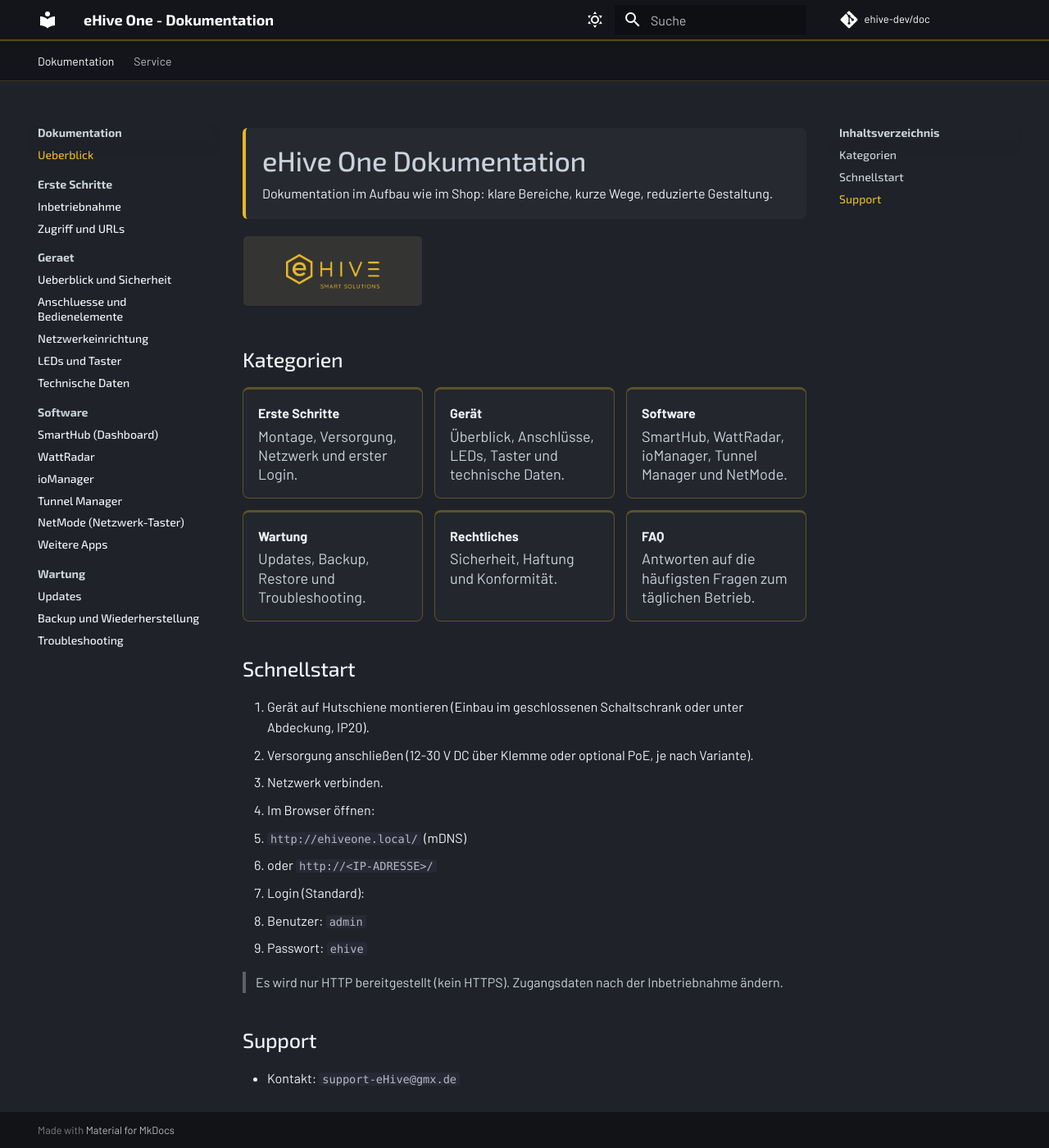
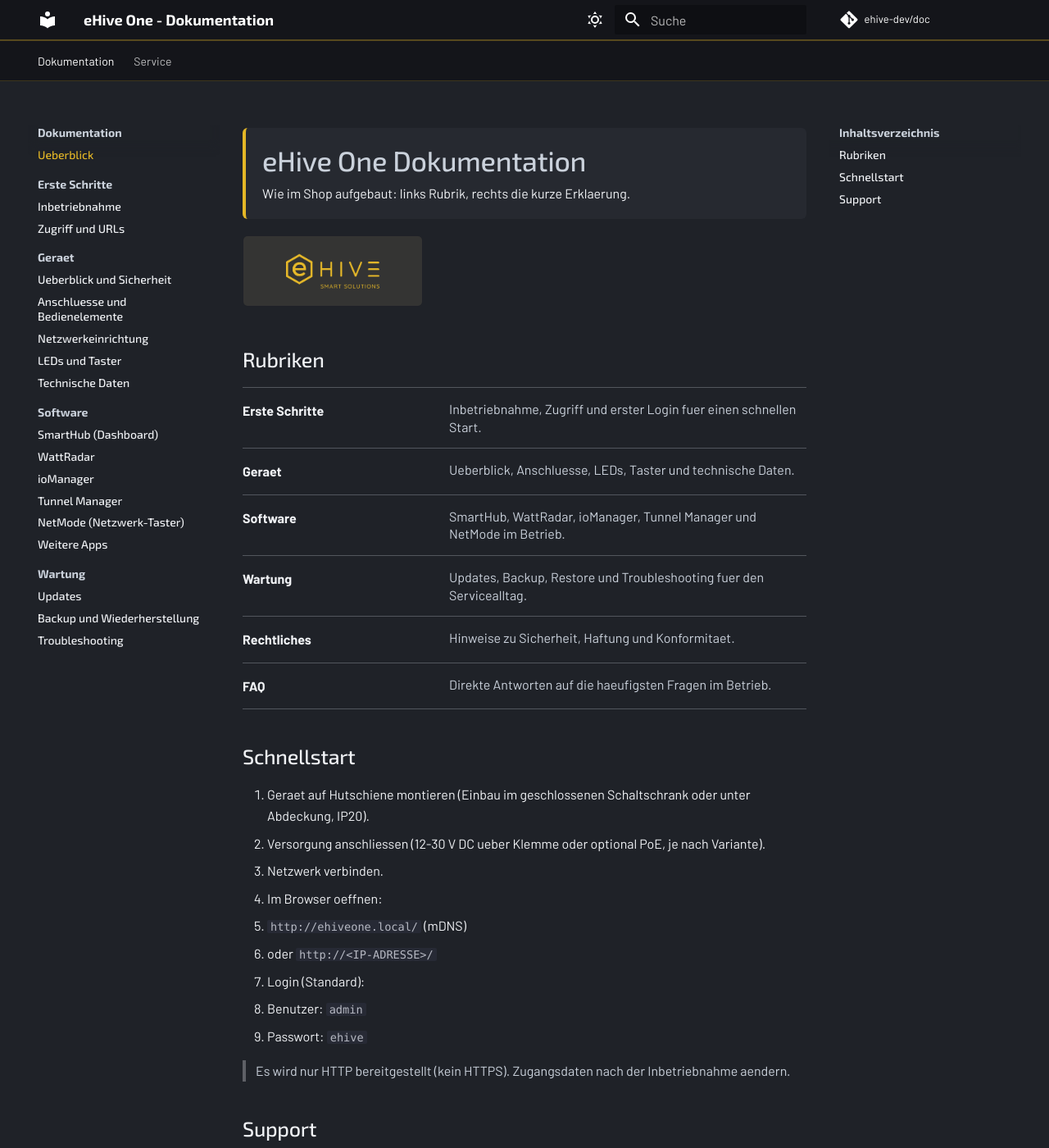
Before and after one commit to ehive-dev/doc, an MkDocs documentation site: the page built from docs/index.md, in a window 1280 px wide and 1400 px high. Shown: the whole window at 82% size. Built offline with MkDocs 1.6.1 and Material for MkDocs 9.7.7, drawn with Linux system fonts in a browser that asks for light colours; comment, search, counter and statistics services are not loaded.

Commit message:
Restructure home page to rubric-left text-right layout

```diff
--- a/docs/assets/stylesheets/extra.css
+++ b/docs/assets/stylesheets/extra.css
@@ -90,51 +90,50 @@ textarea {
   color: inherit;
 }
 
-.shop-grid {
-  display: grid;
-  grid-template-columns: repeat(auto-fit, minmax(220px, 1fr));
-  gap: 0.7rem;
-  margin: 0.8rem 0 1.1rem;
+.rubric-list {
+  margin: 0.8rem 0 1.2rem;
+  border-top: 1px solid var(--ehive-border);
 }
 
-.shop-card {
-  display: block;
-  text-decoration: none !important;
-  color: inherit;
-  border: 1px solid var(--ehive-border);
-  border-top: 3px solid rgb(228 183 38 / 70%);
-  border-radius: 8px;
-  background: #fff;
-  padding: 0.8rem 0.9rem;
+.rubric-row {
+  display: grid;
+  grid-template-columns: minmax(170px, 230px) 1fr;
+  gap: 1.1rem;
+  align-items: start;
+  padding: 0.75rem 0;
+  border-bottom: 1px solid var(--ehive-border);
 }
 
-.shop-card strong {
-  display: block;
-  margin-bottom: 0.2rem;
+.rubric-name a {
+  display: inline-block;
+  font-weight: 700;
   color: #20252f;
+  text-decoration: none;
 }
 
-.shop-card span {
-  display: block;
-  color: #4f5867;
-  font-size: 0.9rem;
-  line-height: 1.3;
+.rubric-name a:hover {
+  color: #7a5f04;
 }
 
-.shop-card:hover {
-  border-color: rgb(228 183 38 / 72%);
+.rubric-text {
+  margin: 0;
+  color: #4f5867;
+  line-height: 1.35;
 }
 
-[data-md-color-scheme="slate"] .shop-card {
-  background: rgb(36 39 46 / 96%);
-  border-color: rgb(228 183 38 / 30%);
+[data-md-color-scheme="slate"] .rubric-list {
+  border-top-color: rgb(202 209 219 / 30%);
 }
 
-[data-md-color-scheme="slate"] .shop-card strong {
+[data-md-color-scheme="slate"] .rubric-row {
+  border-bottom-color: rgb(202 209 219 / 30%);
+}
+
+[data-md-color-scheme="slate"] .rubric-name a {
   color: #f0f2f5;
 }
 
-[data-md-color-scheme="slate"] .shop-card span {
+[data-md-color-scheme="slate"] .rubric-text {
   color: #cad1db;
 }
 
@@ -148,4 +147,9 @@ textarea {
   .shop-hero {
     padding: 0.8rem 0.85rem;
   }
+
+  .rubric-row {
+    grid-template-columns: 1fr;
+    gap: 0.35rem;
+  }
 }
--- a/docs/index.md
+++ b/docs/index.md
@@ -1,52 +1,52 @@
 <div class="shop-hero">
   <h1>eHive One Dokumentation</h1>
-  <p>Dokumentation im Aufbau wie im Shop: klare Bereiche, kurze Wege, reduzierte Gestaltung.</p>
+  <p>Wie im Shop aufgebaut: links Rubrik, rechts die kurze Erklaerung.</p>
 </div>
 
 ![eHive Logo](assets/images/ehive-logo.png){ width=220 }
 
-## Kategorien
+## Rubriken
 
-<div class="shop-grid">
-  <a class="shop-card" href="getting-started/">
-    <strong>Erste Schritte</strong>
-    <span>Montage, Versorgung, Netzwerk und erster Login.</span>
-  </a>
-  <a class="shop-card" href="hardware/overview/">
-    <strong>Gerät</strong>
-    <span>Überblick, Anschlüsse, LEDs, Taster und technische Daten.</span>
-  </a>
-  <a class="shop-card" href="software/smarthub/">
-    <strong>Software</strong>
-    <span>SmartHub, WattRadar, ioManager, Tunnel Manager und NetMode.</span>
-  </a>
-  <a class="shop-card" href="maintenance/updates/">
-    <strong>Wartung</strong>
-    <span>Updates, Backup, Restore und Troubleshooting.</span>
-  </a>
-  <a class="shop-card" href="legal/safety/">
-    <strong>Rechtliches</strong>
-    <span>Sicherheit, Haftung und Konformität.</span>
-  </a>
-  <a class="shop-card" href="faq/">
-    <strong>FAQ</strong>
-    <span>Antworten auf die häufigsten Fragen zum täglichen Betrieb.</span>
-  </a>
+<div class="rubric-list">
+  <div class="rubric-row">
+    <div class="rubric-name"><a href="getting-started/">Erste Schritte</a></div>
+    <p class="rubric-text">Inbetriebnahme, Zugriff und erster Login fuer einen schnellen Start.</p>
+  </div>
+  <div class="rubric-row">
+    <div class="rubric-name"><a href="hardware/overview/">Geraet</a></div>
+    <p class="rubric-text">Ueberblick, Anschluesse, LEDs, Taster und technische Daten.</p>
+  </div>
+  <div class="rubric-row">
+    <div class="rubric-name"><a href="software/smarthub/">Software</a></div>
+    <p class="rubric-text">SmartHub, WattRadar, ioManager, Tunnel Manager und NetMode im Betrieb.</p>
+  </div>
+  <div class="rubric-row">
+    <div class="rubric-name"><a href="maintenance/updates/">Wartung</a></div>
+    <p class="rubric-text">Updates, Backup, Restore und Troubleshooting fuer den Servicealltag.</p>
+  </div>
+  <div class="rubric-row">
+    <div class="rubric-name"><a href="legal/safety/">Rechtliches</a></div>
+    <p class="rubric-text">Hinweise zu Sicherheit, Haftung und Konformitaet.</p>
+  </div>
+  <div class="rubric-row">
+    <div class="rubric-name"><a href="faq/">FAQ</a></div>
+    <p class="rubric-text">Direkte Antworten auf die haeufigsten Fragen im Betrieb.</p>
+  </div>
 </div>
 
 ## Schnellstart
 
-1. Gerät auf Hutschiene montieren (Einbau im geschlossenen Schaltschrank oder unter Abdeckung, IP20).
-2. Versorgung anschließen (12-30 V DC über Klemme oder optional PoE, je nach Variante).
+1. Geraet auf Hutschiene montieren (Einbau im geschlossenen Schaltschrank oder unter Abdeckung, IP20).
+2. Versorgung anschliessen (12-30 V DC ueber Klemme oder optional PoE, je nach Variante).
 3. Netzwerk verbinden.
-4. Im Browser öffnen:
+4. Im Browser oeffnen:
    - `http://ehiveone.local/` (mDNS)
    - oder `http://<IP-ADRESSE>/`
 5. Login (Standard):
    - Benutzer: `admin`
    - Passwort: `ehive`
 
-> Es wird nur HTTP bereitgestellt (kein HTTPS). Zugangsdaten nach der Inbetriebnahme ändern.
+> Es wird nur HTTP bereitgestellt (kein HTTPS). Zugangsdaten nach der Inbetriebnahme aendern.
 
 ## Support
 
```
